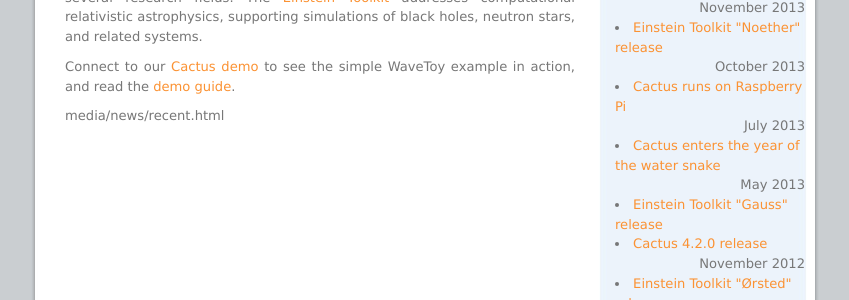
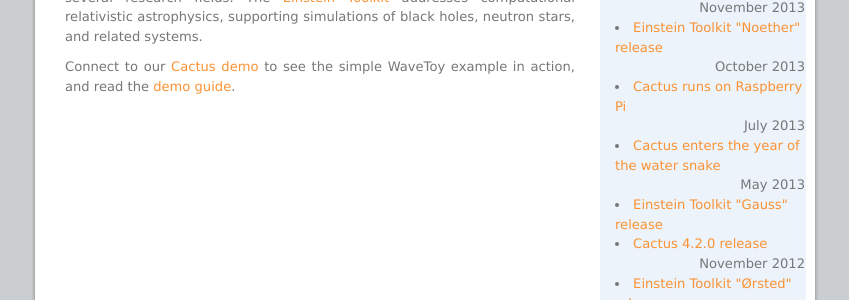
Before and after one commit to EinsteinToolkit/www.cactuscode.org, a Jekyll site: the page built from index.md, in a window 1280 px wide. Shown: the part 685-985 px from the top of the page, without its empty margins (215-1064 px from the left). Built offline with Jekyll 4.4.1, drawn with Linux system fonts in a browser that asks for light colours.

Commit message:
index: remove test code

```diff
--- a/index.md
+++ b/index.md
@@ -37,5 +37,3 @@ neutron stars, and related systems.
 Connect to our [Cactus demo]({{base}}/demo) to see the simple WaveToy example in
 action, and read the [demo
 guide](/documentation/tutorials/wavetoydemo/).
-
-{{ page.sidebar }}
```
